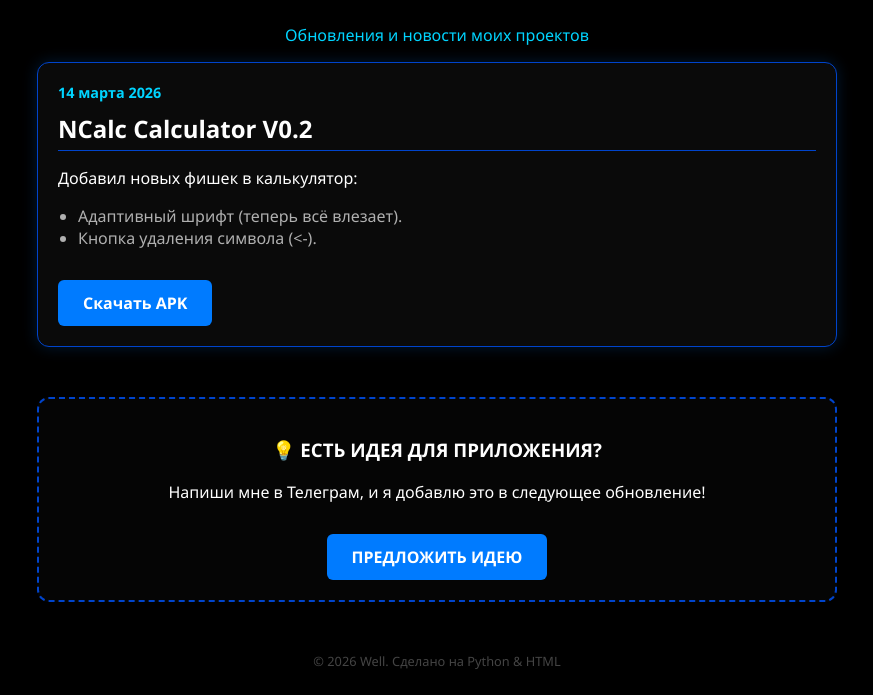
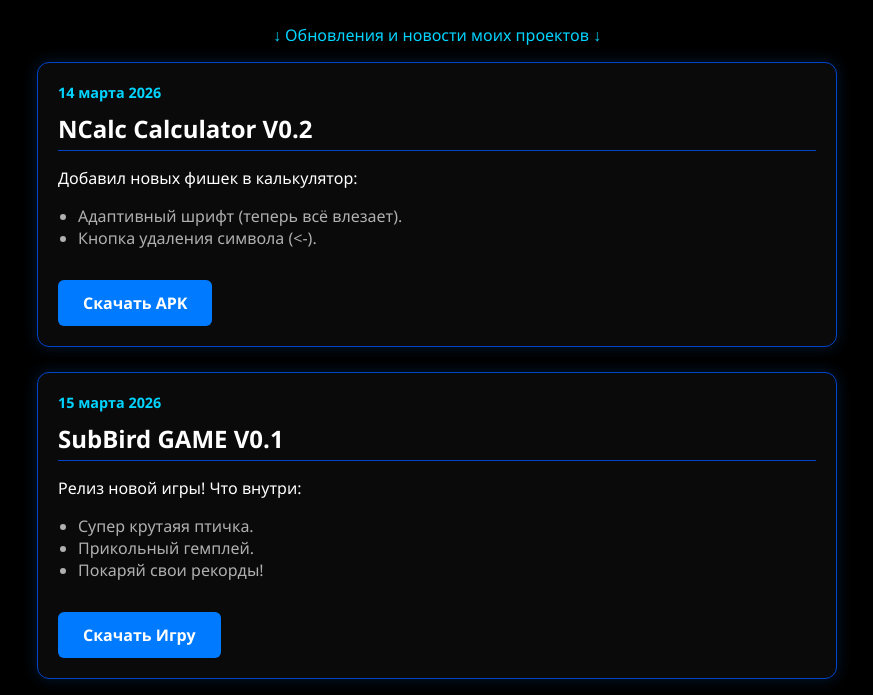
Before and after one commit to ReValentine21/-, a plain HTML site: page index.html in a window 1280 px wide. Shown: the part 105-800 px from the top of the page, without its empty margins (203-1076 px from the left). Drawn offline with Linux system fonts and the light colour scheme.

Commit message:
Update index.html

```diff
--- a/index.html
+++ b/index.html
@@ -34,7 +34,7 @@
 <body>
     <div class="container">
         <h1>👷‍♂️REVALENTINE APPS</h1>
-        <p style="text-align:center; color: #00d4ff;">Обновления и новости моих проектов</p>
+        <p style="text-align:center; color: #00d4ff;">↓ Обновления и новости моих проектов ↓</p>
 
         <!-- ПЕРВОЕ ОБНОВЛЕНИЕ -->
         <div class="update-card">
@@ -47,6 +47,18 @@
 
             </ul>
             <a href="https://github.com/ReValentine21/-/releases/download/%D1%84%D0%B0%D0%B9%D0%BB/NCalcV1-0.2-arm64-v8a_armeabi-v7a-debug.apk" class="btn">Скачать APK</a>
+        </div>
+                <!-- ВТОРОЕ ОБНОВЛЕНИЕ (НОВАЯ ИГРА) -->
+        <div class="update-card">
+            <div class="date">15 марта 2026</div> <!-- Поставь актуальную дату -->
+            <h2>SubBird GAME V0.1</h2>
+            <p>Релиз новой игры! Что внутри:</p>
+            <ul>
+                <li>Супер крутаяя птичка.</li>
+                <li>Прикольный гемплей.</li>
+                <li>Покаряй свои рекорды!</li>
+            </ul>
+            <a href="https://github.com/ReValentine21/-/releases/download/%D1%84%D0%B0%D0%B9%D0%BB/SupBird.v0.1.apk" class="btn">Скачать Игру</a>
         </div>
 
         <!-- РАЗДЕЛ ДЛЯ ИДЕЙ -->
```
